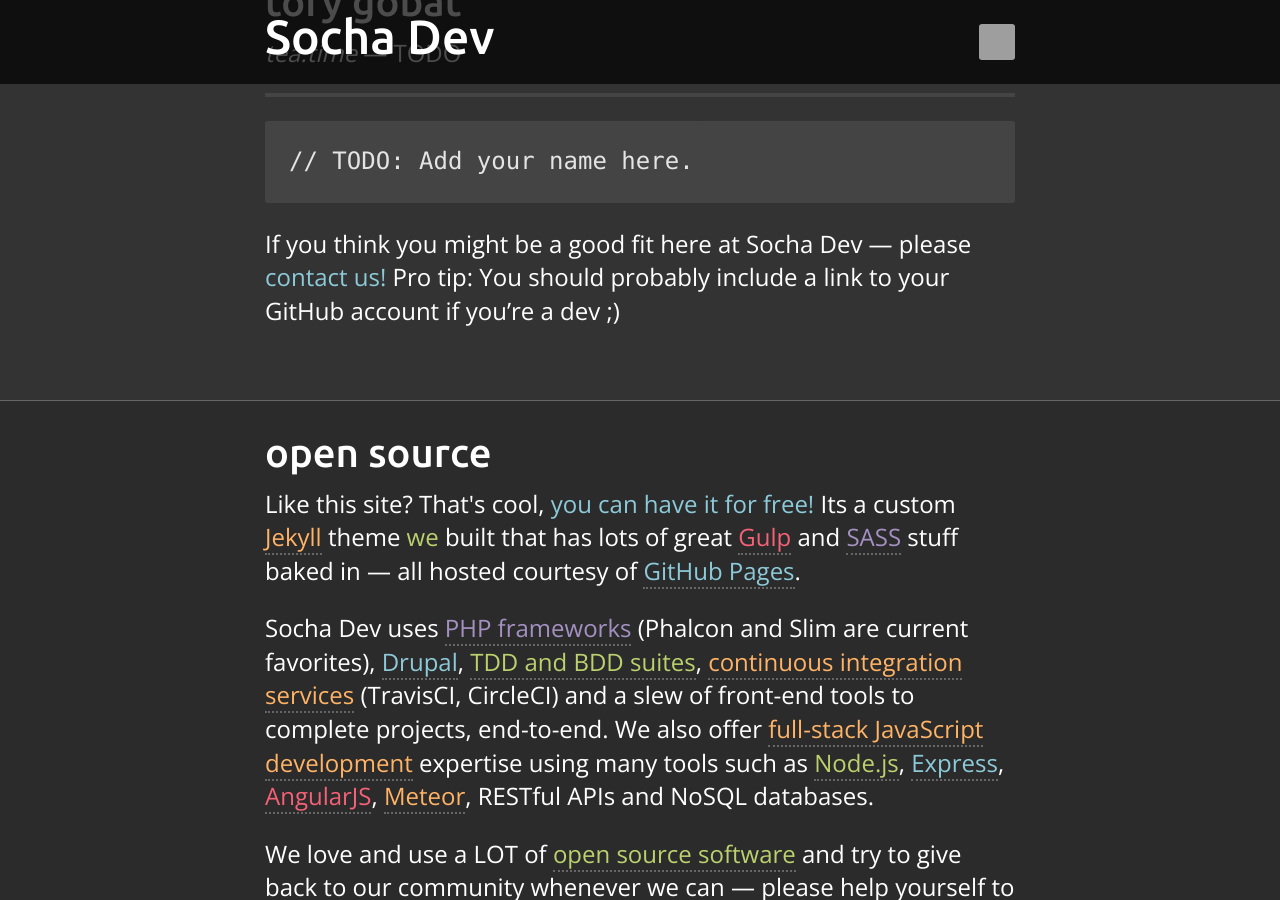
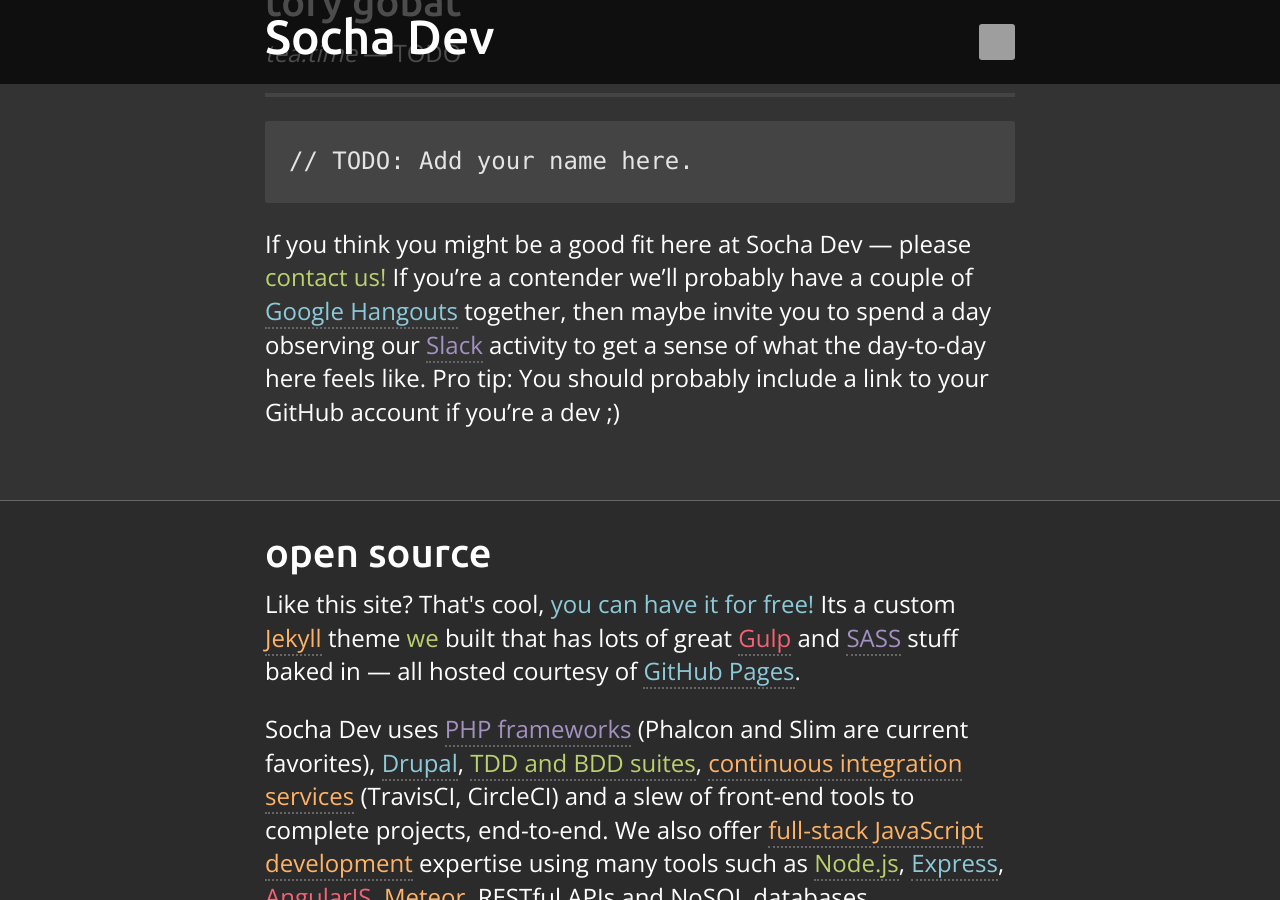
Before and after one commit to SochaDev/sochadev.github.io, a Jekyll site: the page built from team.md, in a window 1280 px wide and 900 px high, scrolled down 1035 px. Built offline with Jekyll 4.4.1, drawn with Linux system fonts in a browser that asks for light colours; nearby versions of some CDN libraries; grey boxes are pictures that could not be loaded.

Commit message:
Updated code CSS.

```diff
--- a/team.md
+++ b/team.md
@@ -36,4 +36,4 @@
 
     // TODO: Add your name here.
 
-If you think you might be a good fit here at Socha Dev &mdash; please <a href="/#contact" class="blue">contact us!</a> Pro tip: You should probably include a link to your GitHub account if you're a dev ;)
+If you think you might be a good fit here at Socha Dev &mdash; please <a href="/#contact" class="green">contact us!</a> If you're a contender we'll probably have a couple of <span class="blue dotted">Google Hangouts</span> together, then maybe invite you to spend a day observing our <span class="purple dotted">Slack</span> activity to get a sense of what the day-to-day here feels like. Pro tip: You should probably include a link to your GitHub account if you're a dev ;)
```
